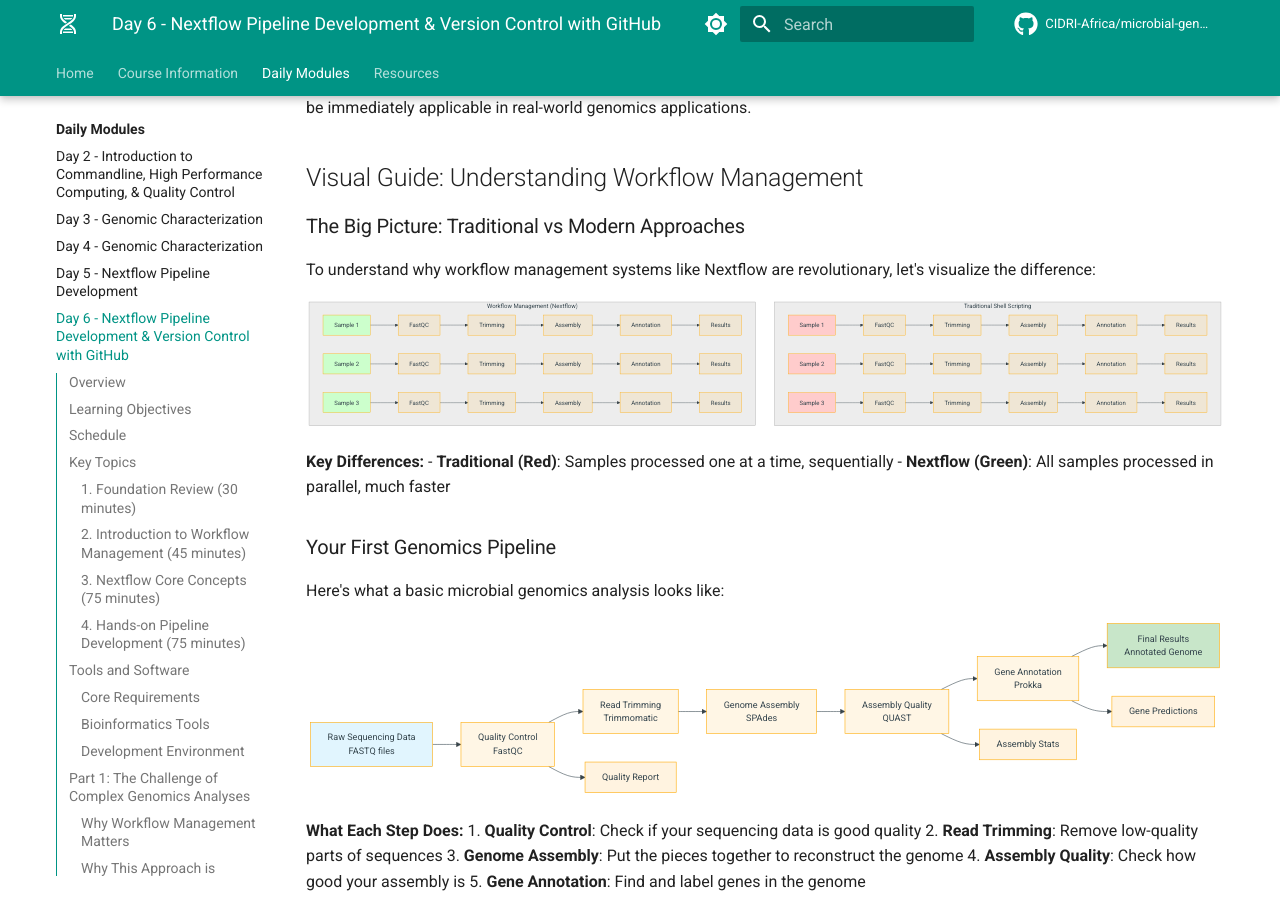
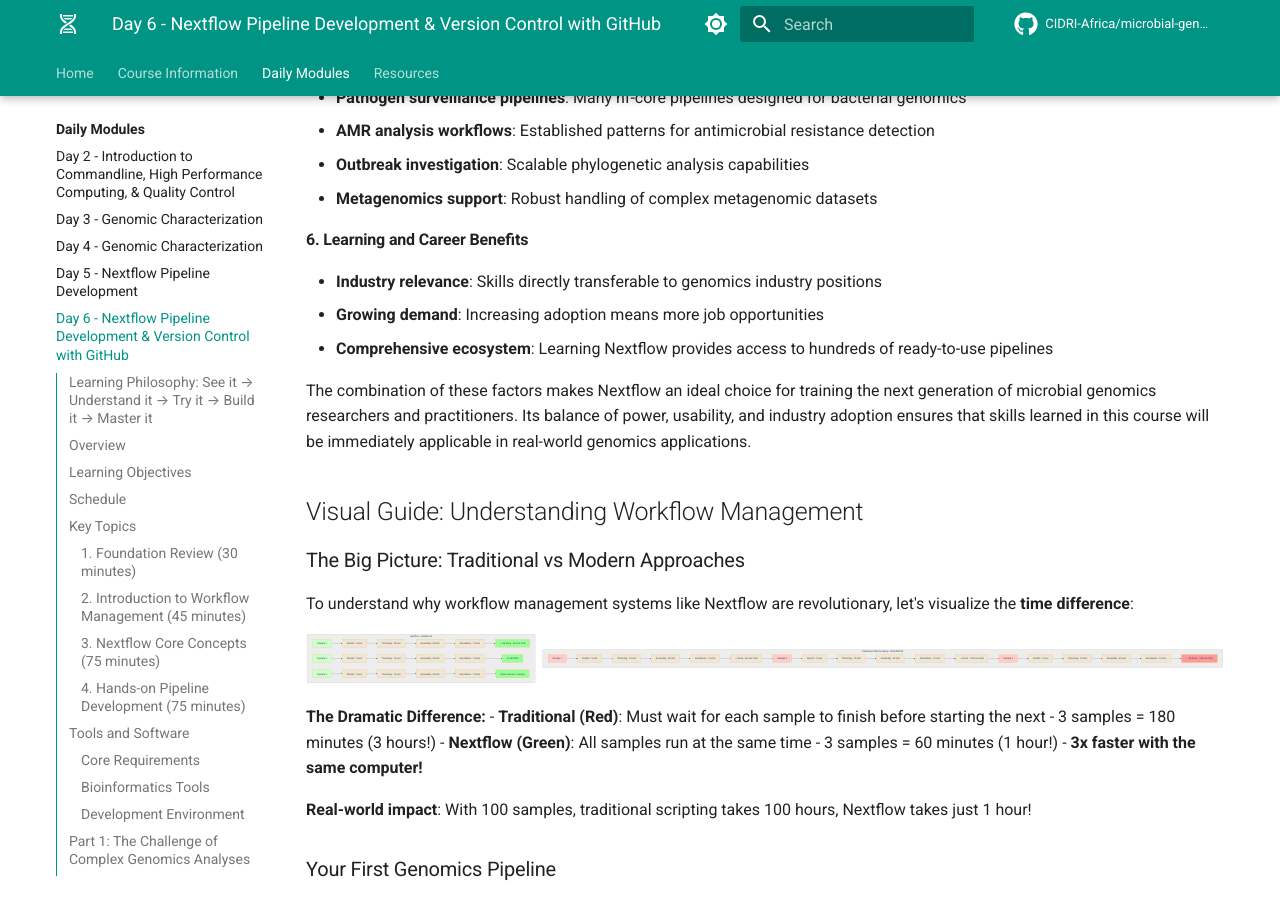
Before and after one commit to mamanambiya/microbial-genomics-training, an MkDocs documentation site: the page built from docs_src/modules/day6/index.md, in a window 1280 px wide and 900 px high, scrolled down 10341 px. Built offline with MkDocs 1.6.1 and Material for MkDocs 9.7.7, drawn with Linux system fonts in a browser that asks for light colours; comment, search, counter and statistics services are not loaded; some of the changed text lies outside the part shown.

Commit message:
Enhance Day 6 visual diagrams with timing and impact metrics
- Add learning philosophy section at the beginning
- Include timing information in workflow comparison diagram
- Show 3x speed improvement with parallel processing
- Add real-world impact statement for 100 samples
- Make diagrams more beginner-friendly with clear benefits

````diff
--- a/docs_src/modules/day6/index.md
+++ b/docs_src/modules/day6/index.md
@@ -3,6 +3,18 @@
 **Date**: September 8, 2025
 **Duration**: 09:00-13:00 CAT
 **Focus**: Introduction to workflow management, Nextflow fundamentals, and first pipelines
+
+## Learning Philosophy: See it → Understand it → Try it → Build it → Master it
+
+This module follows a proven learning approach designed specifically for beginners:
+
+- **See it**: Visual diagrams and examples show you what workflows look like
+- **Understand it**: Clear explanations of why workflow management matters
+- **Try it**: Simple exercises to practice basic concepts
+- **Build it**: Create your own working pipeline step by step
+- **Master it**: Apply skills to real genomics problems with confidence
+
+Every section builds on the previous one, ensuring you develop solid foundations before moving to more complex topics.
 
 ## Overview
 
@@ -408,63 +420,74 @@ The combination of these factors makes Nextflow an ideal choice for training the
 
 ### The Big Picture: Traditional vs Modern Approaches
 
-To understand why workflow management systems like Nextflow are revolutionary, let's visualize the difference:
+To understand why workflow management systems like Nextflow are revolutionary, let's visualize the **time difference**:
 
 ```mermaid
 graph TD
-    subgraph "Traditional Shell Scripting"
-        A1[Sample 1] --> B1[FastQC]
-        B1 --> C1[Trimming]
-        C1 --> D1[Assembly]
-        D1 --> E1[Annotation]
-        E1 --> F1[Results]
+    subgraph "Traditional Shell Scripting - SEQUENTIAL"
+        A1[Sample 1] --> B1[FastQC - 5 min]
+        B1 --> C1[Trimming - 10 min]
+        C1 --> D1[Assembly - 30 min]
+        D1 --> E1[Annotation - 15 min]
+        E1 --> F1[✓ Done - 60 min total]
 
-        A2[Sample 2] --> B2[FastQC]
-        B2 --> C2[Trimming]
-        C2 --> D2[Assembly]
-        D2 --> E2[Annotation]
-        E2 --> F2[Results]
+        F1 --> A2[Sample 2]
+        A2 --> B2[FastQC - 5 min]
+        B2 --> C2[Trimming - 10 min]
+        C2 --> D2[Assembly - 30 min]
+        D2 --> E2[Annotation - 15 min]
+        E2 --> F2[✓ Done - 120 min total]
 
-        A3[Sample 3] --> B3[FastQC]
-        B3 --> C3[Trimming]
-        C3 --> D3[Assembly]
-        D3 --> E3[Annotation]
-        E3 --> F3[Results]
+        F2 --> A3[Sample 3]
+        A3 --> B3[FastQC - 5 min]
+        B3 --> C3[Trimming - 10 min]
+        C3 --> D3[Assembly - 30 min]
+        D3 --> E3[Annotation - 15 min]
+        E3 --> F3[✓ All Done - 180 min total]
     end
 
-    subgraph "Workflow Management (Nextflow)"
-        A4[Sample 1] --> B4[FastQC]
-        A5[Sample 2] --> B5[FastQC]
-        A6[Sample 3] --> B6[FastQC]
+    subgraph "Nextflow - PARALLEL"
+        A4[Sample 1] --> B4[FastQC - 5 min]
+        A5[Sample 2] --> B5[FastQC - 5 min]
+        A6[Sample 3] --> B6[FastQC - 5 min]
 
-        B4 --> C4[Trimming]
-        B5 --> C5[Trimming]
-        B6 --> C6[Trimming]
+        B4 --> C4[Trimming - 10 min]
+        B5 --> C5[Trimming - 10 min]
+        B6 --> C6[Trimming - 10 min]
 
-        C4 --> D4[Assembly]
-        C5 --> D5[Assembly]
-        C6 --> D6[Assembly]
+        C4 --> D4[Assembly - 30 min]
+        C5 --> D5[Assembly - 30 min]
+        C6 --> D6[Assembly - 30 min]
 
-        D4 --> E4[Annotation]
-        D5 --> E5[Annotation]
-        D6 --> E6[Annotation]
+        D4 --> E4[Annotation - 15 min]
+        D5 --> E5[Annotation - 15 min]
+        D6 --> E6[Annotation - 15 min]
 
-        E4 --> F4[Results]
-        E5 --> F5[Results]
-        E6 --> F6[Results]
+        E4 --> F4[✓ All Done - 60 min total]
+        E5 --> F5[3x FASTER!]
+        E6 --> F6[Same time as 1 sample]
     end
 
     style A1 fill:#ffcccc
     style A2 fill:#ffcccc
     style A3 fill:#ffcccc
+    style F3 fill:#ff9999
     style A4 fill:#ccffcc
     style A5 fill:#ccffcc
     style A6 fill:#ccffcc
+    style F4 fill:#99ff99
+    style F5 fill:#99ff99
+    style F6 fill:#99ff99
 ```
 
-**Key Differences:**
-- **Traditional (Red)**: Samples processed one at a time, sequentially
-- **Nextflow (Green)**: All samples processed in parallel, much faster
+**The Dramatic Difference:**
+- **Traditional (Red)**: Must wait for each sample to finish before starting the next
+  - 3 samples = 180 minutes (3 hours!)
+- **Nextflow (Green)**: All samples run at the same time
+  - 3 samples = 60 minutes (1 hour!)
+  - **3x faster with the same computer!**
+
+**Real-world impact**: With 100 samples, traditional scripting takes 100 hours, Nextflow takes just 1 hour!
 
 ### Your First Genomics Pipeline
 
````
